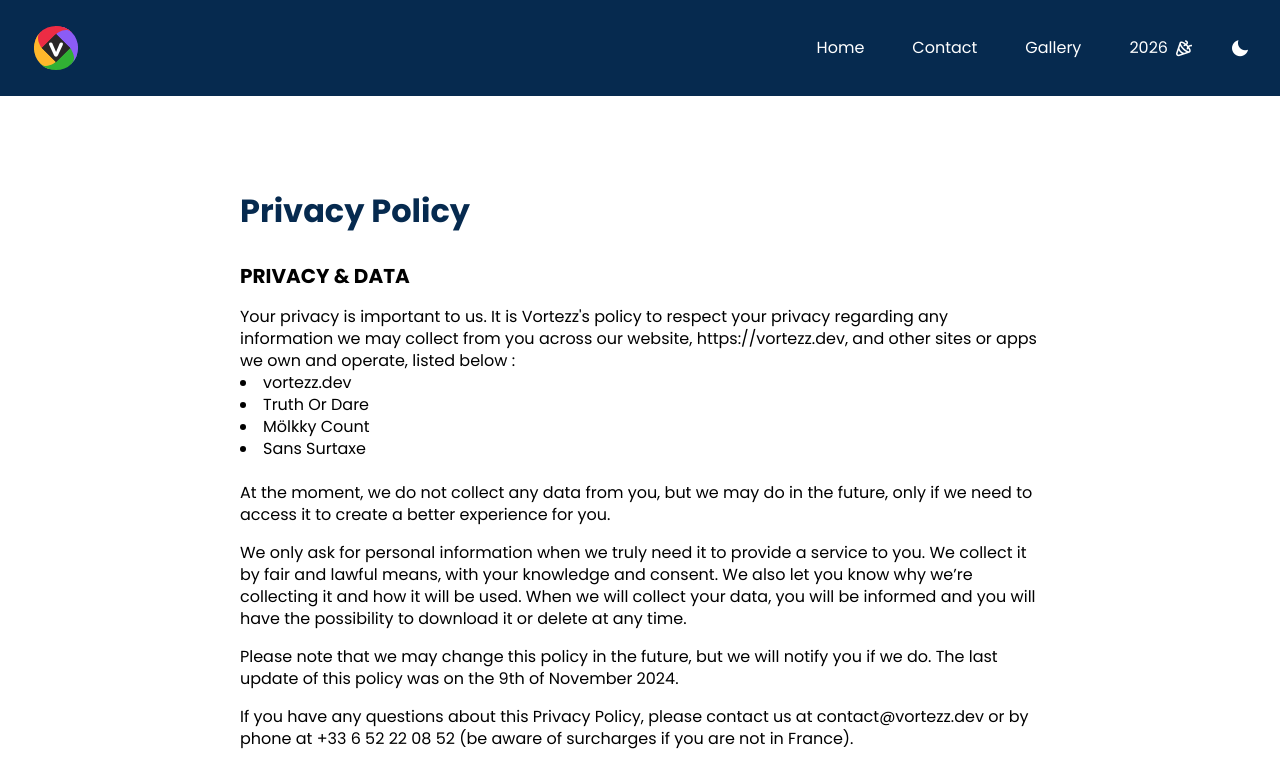
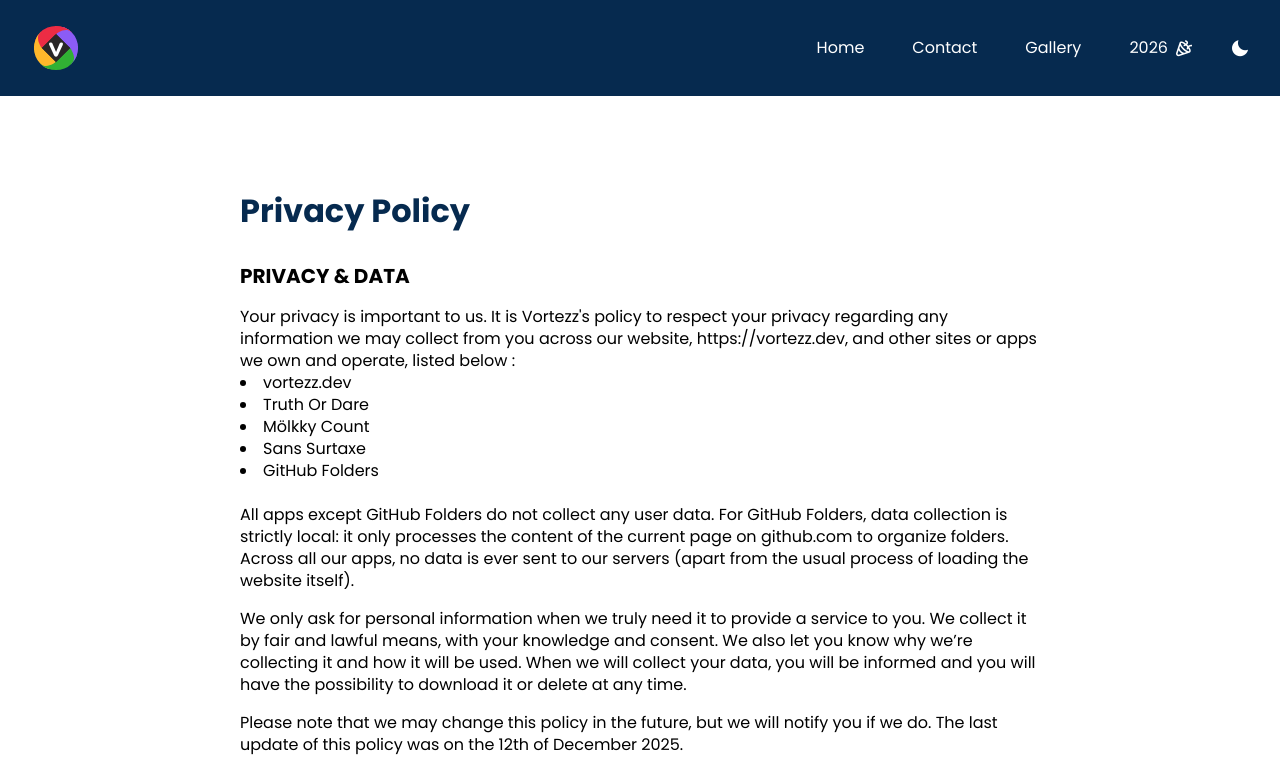
Before and after one commit to Vortezz/vortezzdev, a React (Vite) app: page /privacy in a window 1280 px wide. Shown: the top 770 px of the page. Built offline with nearby package versions, Linux system fonts and the light colour scheme.

Commit message:
fix: update privacy policy

```diff
--- a/src/pages/legal/PrivacyPage.tsx
+++ b/src/pages/legal/PrivacyPage.tsx
@@ -23,16 +23,18 @@
 							<li><a href={"https://play.google.com/store/apps/details?id=dev.vortezz.sanssurtaxe"}
 								target={"_blank"}
 								rel={"noreferrer"}>Sans Surtaxe</a></li>
+							<li><a href={"https://github.com/Vortezz/github-folders"}
+								target={"_blank"}
+								rel={"noreferrer"}>GitHub Folders</a></li>
 						</ul>
 						<br />
-						At the moment, we do not collect any data from you, but we may do in the future, only if we need
-						to access it to create a better experience for you.
+						All apps except GitHub Folders do not collect any user data. For GitHub Folders, data collection is strictly local: it only processes the content of the current page on github.com to organize folders. Across all our apps, no data is ever sent to our servers (apart from the usual process of loading the website itself).
 					</div>
 					<div className={"mb-4 dark:text-white"}>We only ask for personal information when we truly need it to provide a service to you. We collect it by fair and lawful means, with your knowledge
 						and consent. We also let you know why we’re collecting it and how it will be used. When we will collect your data, you will be informed and you will have the possibility to download it or delete
 						at any time.
 					</div>
-					<div className={"mb-4 dark:text-white"}>Please note that we may change this policy in the future, but we will notify you if we do. The last update of this policy was on the 9th of November 2024.</div>
+					<div className={"mb-4 dark:text-white"}>Please note that we may change this policy in the future, but we will notify you if we do. The last update of this policy was on the 12th of December 2025.</div>
 					<div className={"mb-4 dark:text-white"}>
 						If you have any questions about this Privacy Policy, please contact us at <a href="mailto:contact@vortezz.dev">contact@vortezz.dev</a> or by phone at <a href={"tel:+33652220852"}>+33 6 52 22 08
 						52</a> (be
```
